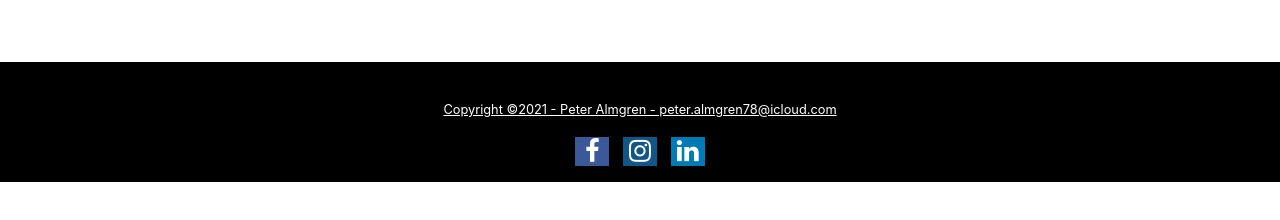
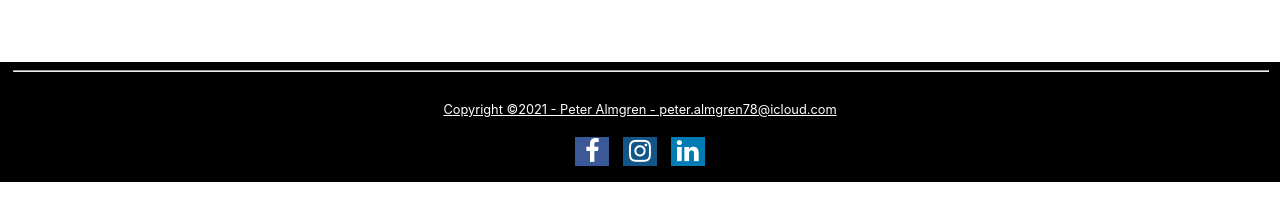
Before and after one commit to peteralmgren/myPortfolio, a plain HTML site: page contact.html in a window 1280 px wide. Shown: the part 634-854 px from the top of the page. Drawn offline with Linux system fonts and the light colour scheme.

Commit message:
Update contact.html

```diff
--- a/contact.html
+++ b/contact.html
@@ -58,6 +58,7 @@
     </section>
 
     <footer>
+      <hr class="hr">
       <div class="links">
         <a href="#"
           >Copyright &copy;2021 - Peter Almgren - peter.almgren78@icloud.com</a
```
